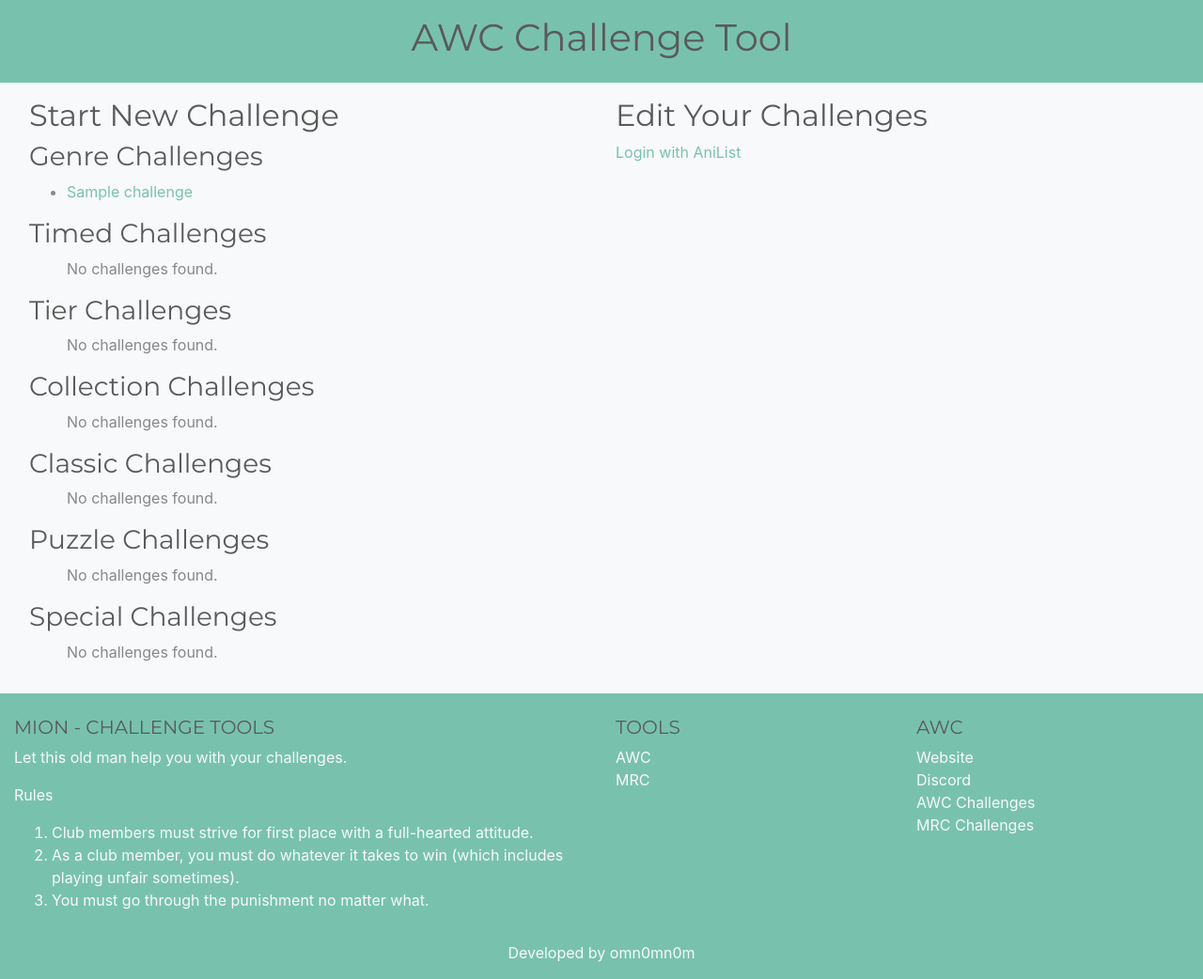
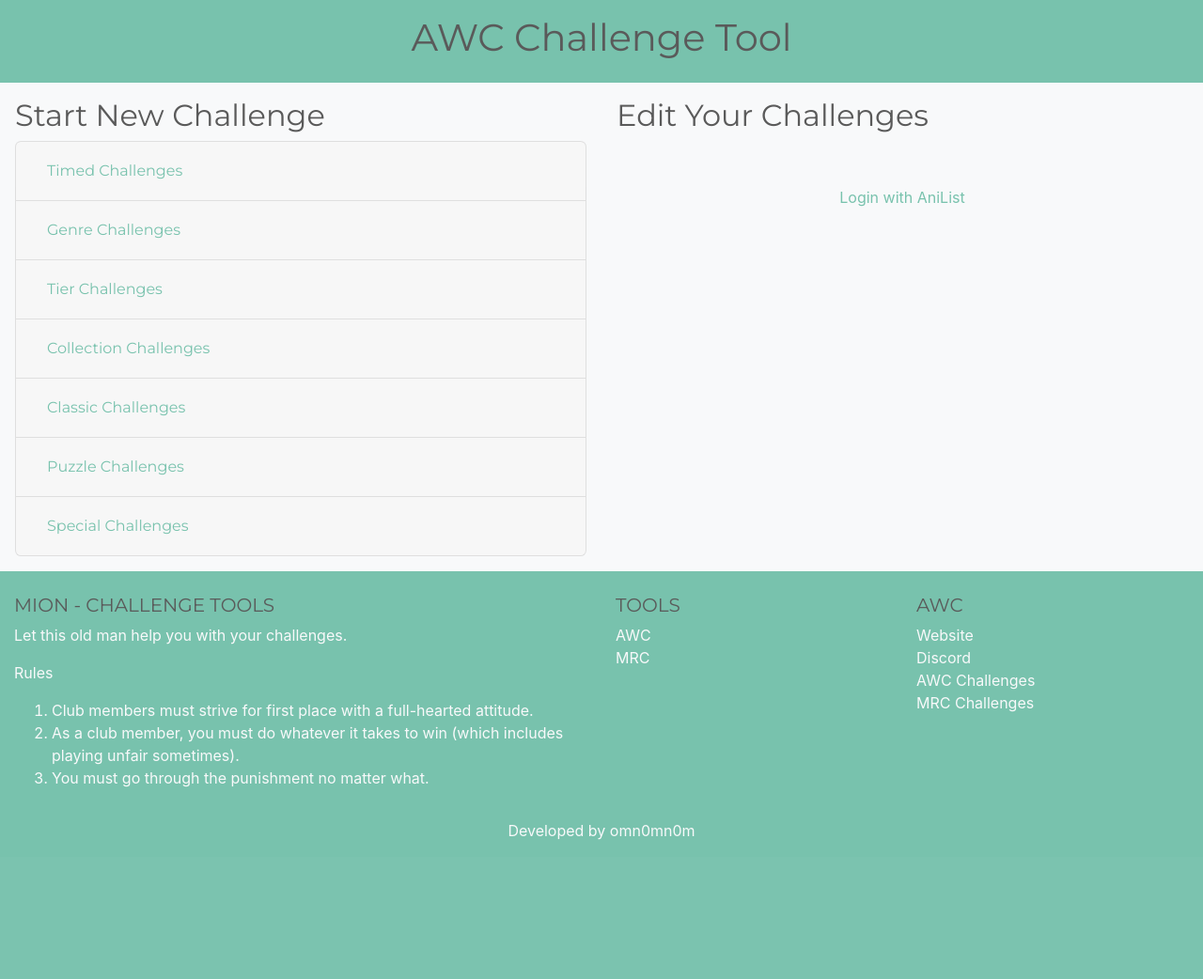
Before and after one commit to omn0mn0m/Mion, a Django app: page /awc/ in a window 1280 px wide. Shown: the part 56-1098 px from the top of the page at 94% size. After the commit the page ends 950 px from the top, so only its background shows below. Run offline with Django 3.2, Linux system fonts and the light colour scheme; tables that the repository leaves empty hold one stand-in row (values such as "Sample post"); some libraries are stand-ins or nearby versions.

Commit message:
A lot of cosmetic changes

```diff
--- a/awc/templates/awc/edit.html
+++ b/awc/templates/awc/edit.html
@@ -36,9 +36,9 @@
 	{% for requirement in response.requirements %}
 
 	{% if requirement.bonus %}
-	<h2>Bonus Requirement {{ requirement.number }}</h2>
+	<h2 id="requirement-{{ requirement.number}}">Bonus Requirement {{ requirement.number }}</h2>
 	{% else %}
-	<h2>Requirement {{ requirement.number }}</h2>
+	<h2 id="bonus-requirement-{{ requirement.number}}">Requirement {{ requirement.number }}</h2>
 	{% endif %}
 
 	<p>{{ requirement.text }}</p>
--- a/awc/templates/awc/index.html
+++ b/awc/templates/awc/index.html
@@ -4,15 +4,46 @@
 <div class="row p-3 bg-primary text-light">
   <div class="w-100" style="text-align: center"><h1>AWC Challenge Tool</h1></div>
 </div>
-<div class="row p-3">
-  <div class="col-md">
+<div class="row">
+  <div class="col-md p-3">
     <h2>Start New Challenge</h2>
 
     {% if user.is_admin %}
     <p>Don't see a challenge? Create a new one <a href="{% url 'awc:add-challenge' %}">here</a>.</p>
     {% endif %}
 
-    <h3>Genre Challenges</h3>
+    <div class="accordion" id="accordionExample">
+      <div class="card">
+	<div class="card-header" id="headingOne">
+	  <h2 class="mb-0">
+            <button class="btn btn-link btn-block text-left" type="button" data-toggle="collapse" data-target="#collapseOne" aria-expanded="true" aria-controls="collapseOne">
+              Timed Challenges
+            </button>
+	  </h2>
+	</div>
+
+	<div id="collapseOne" class="collapse" aria-labelledby="headingOne" data-parent="#accordionExample">
+	  <div class="card-body">
+            <ul>
+	      {% for challenge in timed_challenge_list %}
+	      <li><a href="{% url 'awc:edit-new' challenge.name %}">{{ challenge.name }}</a></li>
+	      {% empty %}
+	      <p>No challenges found.</p>
+	      {% endfor %}
+	    </ul>
+	  </div>
+	</div>
+      </div>
+      <div class="card">
+	<div class="card-header" id="headingTwo">
+	  <h2 class="mb-0">
+            <button class="btn btn-link btn-block text-left collapsed" type="button" data-toggle="collapse" data-target="#collapseTwo" aria-expanded="false" aria-controls="collapseTwo">
+              Genre Challenges
+            </button>
+	  </h2>
+	</div>
+	<div id="collapseTwo" class="collapse" aria-labelledby="headingTwo" data-parent="#accordionExample">
+	  <div class="card-body">
 	    <ul>
 	      {% for challenge in genre_challenge_list %}
 	      <li><a href="{% url 'awc:edit-new' challenge.name %}">{{ challenge.name }}</a></li>
@@ -20,17 +51,19 @@
 	      <p>No challenges found.</p>
 	      {% endfor %}
 	    </ul>
-
-    <h3>Timed Challenges</h3>
-    <ul>
-      {% for challenge in timed_challenge_list %}
-      <li><a href="{% url 'awc:edit-new' challenge.name %}">{{ challenge.name }}</a></li>
-      {% empty %}
-      <p>No challenges found.</p>
-      {% endfor %}
-    </ul>
-
-    <h3>Tier Challenges</h3>
+	  </div>
+	</div>
+      </div>
+      <div class="card">
+	<div class="card-header" id="headingThree">
+	  <h2 class="mb-0">
+            <button class="btn btn-link btn-block text-left collapsed" type="button" data-toggle="collapse" data-target="#collapseThree" aria-expanded="false" aria-controls="collapseThree">
+              Tier Challenges
+            </button>
+	  </h2>
+	</div>
+	<div id="collapseThree" class="collapse" aria-labelledby="headingThree" data-parent="#accordionExample">
+	  <div class="card-body">
             <ul>
 	      {% for challenge in tier_challenge_list %}
 	      <li><a href="{% url 'awc:edit-new' challenge.name %}">{{ challenge.name }}</a></li>
@@ -38,8 +71,19 @@
 	      <p>No challenges found.</p>
 	      {% endfor %}
 	    </ul>
-
-    <h3>Collection Challenges</h3>
+	  </div>
+	</div>
+      </div>
+      <div class="card">
+	<div class="card-header" id="headingFour">
+	  <h2 class="mb-0">
+            <button class="btn btn-link btn-block text-left collapsed" type="button" data-toggle="collapse" data-target="#collapseFour" aria-expanded="false" aria-controls="collapseFour">
+              Collection Challenges
+            </button>
+	  </h2>
+	</div>
+	<div id="collapseFour" class="collapse" aria-labelledby="headingFour" data-parent="#accordionExample">
+	  <div class="card-body">
             <ul>
 	      {% for challenge in collection_challenge_list %}
 	      <li><a href="{% url 'awc:edit-new' challenge.name %}">{{ challenge.name }}</a></li>
@@ -47,8 +91,19 @@
 	      <p>No challenges found.</p>
 	      {% endfor %}
 	    </ul>
-
-    <h3>Classic Challenges</h3>
+	  </div>
+	</div>
+      </div>
+      <div class="card">
+	<div class="card-header" id="headingFive">
+	  <h2 class="mb-0">
+            <button class="btn btn-link btn-block text-left collapsed" type="button" data-toggle="collapse" data-target="#collapseFive" aria-expanded="false" aria-controls="collapseFive">
+              Classic Challenges
+            </button>
+	  </h2>
+	</div>
+	<div id="collapseFive" class="collapse" aria-labelledby="headingFive" data-parent="#accordionExample">
+	  <div class="card-body">
             <ul>
 	      {% for challenge in classic_challenge_list %}
 	      <li><a href="{% url 'awc:edit-new' challenge.name %}">{{ challenge.name }}</a></li>
@@ -56,8 +111,19 @@
 	      <p>No challenges found.</p>
 	      {% endfor %}
 	    </ul>
-
-    <h3>Puzzle Challenges</h3>
+	  </div>
+	</div>
+      </div>
+      <div class="card">
+	<div class="card-header" id="headingSix">
+	  <h2 class="mb-0">
+            <button class="btn btn-link btn-block text-left collapsed" type="button" data-toggle="collapse" data-target="#collapseSix" aria-expanded="false" aria-controls="collapseSix">
+              Puzzle Challenges
+            </button>
+	  </h2>
+	</div>
+	<div id="collapseSix" class="collapse" aria-labelledby="headingSix" data-parent="#accordionExample">
+	  <div class="card-body">
             <ul>
 	      {% for challenge in puzzle_challenge_list %}
 	      <li><a href="{% url 'awc:edit-new' challenge.name %}">{{ challenge.name }}</a></li>
@@ -65,8 +131,19 @@
 	      <p>No challenges found.</p>
 	      {% endfor %}
 	    </ul>
-
-    <h3>Special Challenges</h3>
+	  </div>
+	</div>
+      </div>
+      <div class="card">
+	<div class="card-header" id="headingSeven">
+	  <h2 class="mb-0">
+            <button class="btn btn-link btn-block text-left collapsed" type="button" data-toggle="collapse" data-target="#collapseSeven" aria-expanded="false" aria-controls="collapseSeven">
+              Special Challenges
+            </button>
+	  </h2>
+	</div>
+	<div id="collapseSeven" class="collapse" aria-labelledby="headingSeven" data-parent="#accordionExample">
+	  <div class="card-body">
             <ul>
 	      {% for challenge in special_challenge_list %}
 	      <li><a href="{% url 'awc:edit-new' challenge.name %}">{{ challenge.name }}</a></li>
@@ -75,8 +152,12 @@
 	      {% endfor %}
 	    </ul>
 	  </div>
+	</div>
+      </div>
+    </div>
+  </div>
 
-  <div class="col-md">
+  <div class="col-md p-3">
     <h2>Edit Your Challenges</h2>
     {% if user.name %}
     <a class="btn btn-primary btn-block" href=''>Scan</a>
@@ -90,7 +171,7 @@
       {% endfor %}
     </ul>
     {% else %}
-    <p>
+    <p class="text-center pt-5">
       <a href="https://anilist.co/api/v2/oauth/authorize?client_id={{ anilist_client_id  }}&redirect_uri={{ anilist_redirect_uri }}&response_type=code">Login with AniList</a>
     </p>
     {% endif %}
--- a/mion/settings.py
+++ b/mion/settings.py
@@ -39,6 +39,7 @@ if not DEBUG:
 
 INSTALLED_APPS = [
     'awc.apps.AWCConfig',
+    'crispy_forms',
     'django.contrib.admin',
     'django.contrib.auth',
     'django.contrib.contenttypes',
@@ -112,6 +113,7 @@ AUTH_PASSWORD_VALIDATORS = [
     },
 ]
 
+CRISPY_TEMPLATE_PACK = 'bootstrap4'
 
 # Internationalization
 # https://docs.djangoproject.com/en/2.2/topics/i18n/
--- a/requirements.txt
+++ b/requirements.txt
@@ -4,3 +4,4 @@ gunicorn
 dj-database-url
 whitenoise
 requests
+django-crispy-forms
```
Also changed, not shown: awc/templates/awc/add-existing-submission.html (+14 -8 lines). Lines whose indentation alone changed are shown as unchanged.
